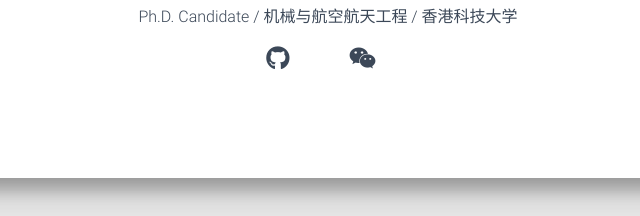
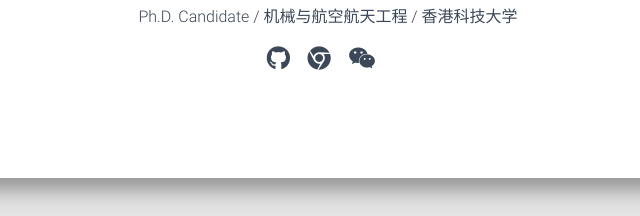
Before and after one commit to Lynn1996/Lynn1996.github.io, a plain HTML site: page about/index.html in a window 1280 px wide. Shown: the part 733-949 px from the top of the page, 312-952 px from the left. Drawn offline with Linux system fonts and the light colour scheme; some packages are replaced by stand-ins of ours; a script that the page names is missing; a small style sheet from the web is missing.

Commit message:
Site updated: 2020-01-20 17:01:04

```diff
--- a/about/index.html
+++ b/about/index.html
@@ -159,7 +159,7 @@
 
     <a href="http://aantc.ust.hk/about.html"
        class="h4 ">
-      <i class="fab fa-plane" aria-hidden="true"></i>
+      <i class="fab fa-chrome" aria-hidden="true"></i>
 
     </a>
     &nbsp;&nbsp;
```
